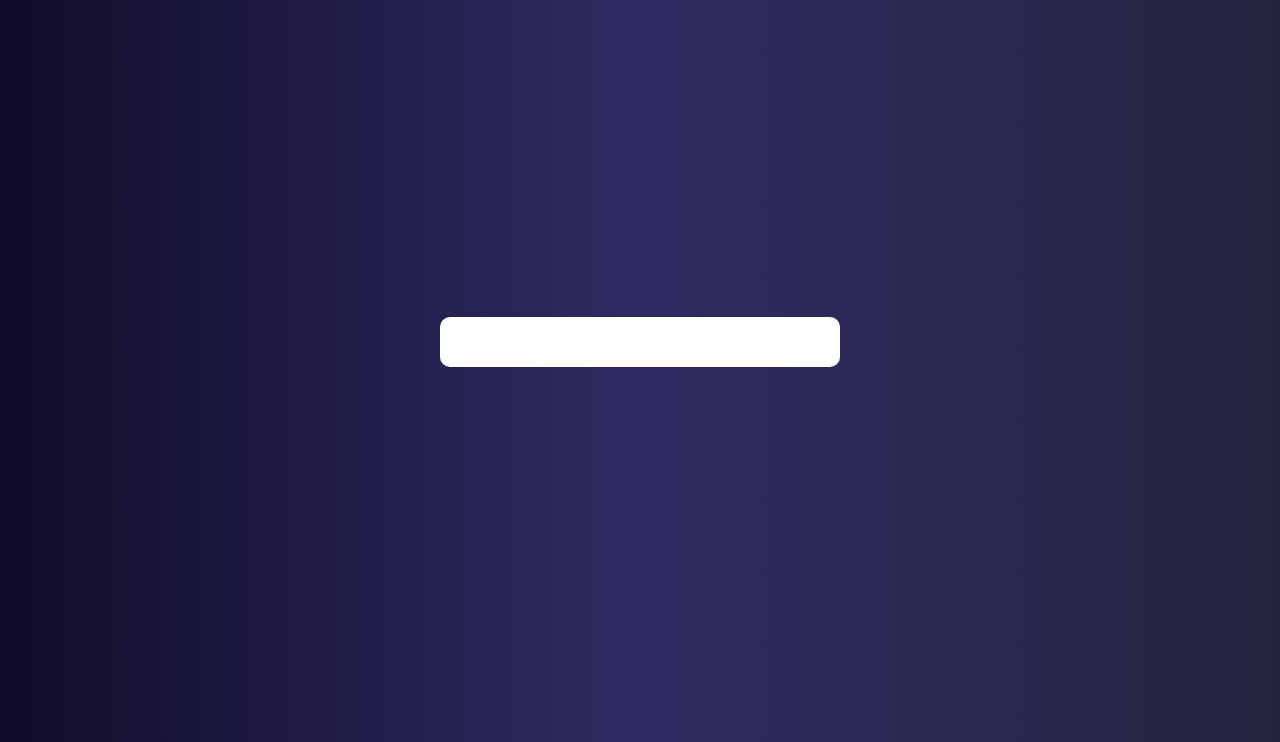
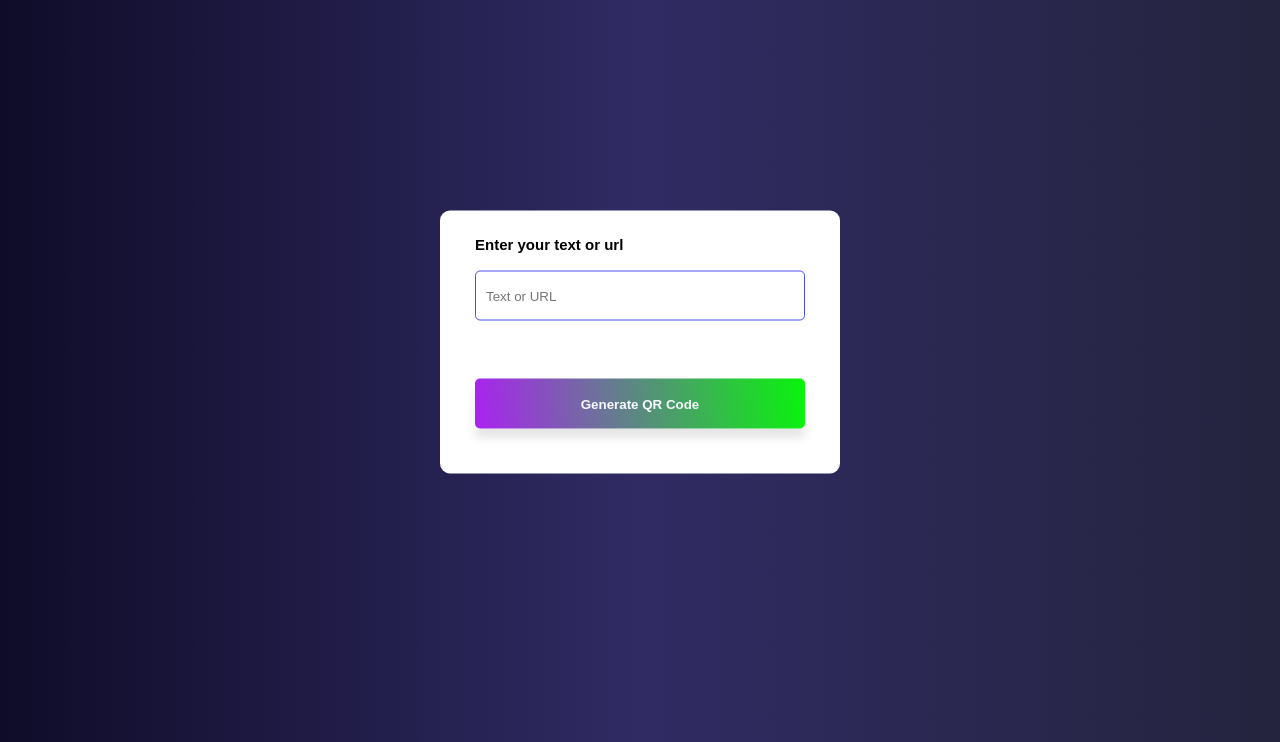
Before and after one commit to HillaryG1/QR-Code-Generator, a plain HTML site: page index.html in a window 1280 px wide. Shown: the part 58-800 px from the top of the page. Drawn offline with Linux system fonts and the light colour scheme.

Commit message:
Add QR Code API

```diff
--- a/app.js
+++ b/app.js
@@ -0,0 +1,9 @@
+let imgBox = document.getElementById("imgBox");
+let qrImage = document.getElementById("qrImage");
+let qrText = document.getElementById("qrText");
+
+function generateQR() {
+  qrImage.src =
+    "https://api.qrserver.com/v1/create-qr-code/?size=150x150&data=" +
+    qrText.value;
+}
--- a/index.html
+++ b/index.html
@@ -12,7 +12,15 @@
   <body>
     <h1>QR Code Generator</h1>
 
-    <div class="container"></div>
+    <div class="container">
+      <p>Enter your text or url</p>
+      <input type="text" placeholder="Text or URL" id="qrText" />
+
+      <div id="imgBox">
+        <img src="" alt="" id="qrImage" />
+      </div>
+      <button onclick="generateQR()">Generate QR Code</button>
+    </div>
 
     <script src="app.js" async defer></script>
   </body>
--- a/style.css
+++ b/style.css
@@ -7,7 +7,8 @@
 
 body {
   background: linear-gradient(to right, #0f0c29, #302b63, #24243e);
-  color: white;
+  ;
+
 
 }
 
@@ -21,3 +22,40 @@ body {
   background: #fff;
   border-radius: 10px;
 }
+
+h1 {
+  color: white;
+}
+
+.container p {
+  font-weight: 600;
+  font-size: 15px;
+  margin-bottom: 8px;
+
+}
+
+.container input {
+  width: 100%;
+  height: 50px;
+  border: 1px solid #494eea;
+  outline: 0;
+  padding: 10px;
+  margin: 10px 0 20px;
+  border-radius: 5px;
+}
+
+.container button {
+  width: 100%;
+  height: 50px;
+  background: linear-gradient(264deg, #00FF00 -5.09%, #B415FF 106.28%);
+  ;
+  color: #f8f8ff;
+  font-weight: 600;
+  border: 0;
+  outline: 0;
+  border-radius: 5px;
+  box-shadow: 0 10px 10px rgba(0, 0, 0, 0.1);
+  cursor: pointer;
+  margin: 20px 0;
+
+}
```
